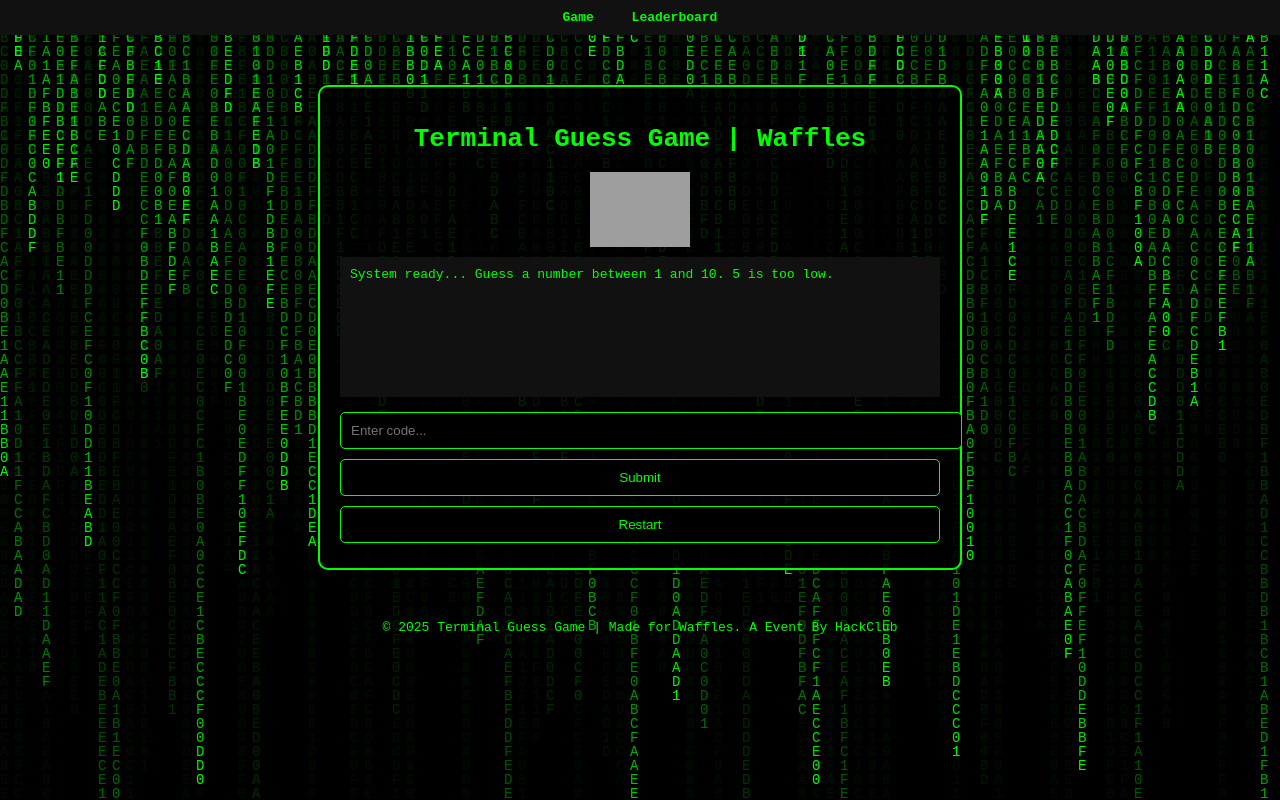
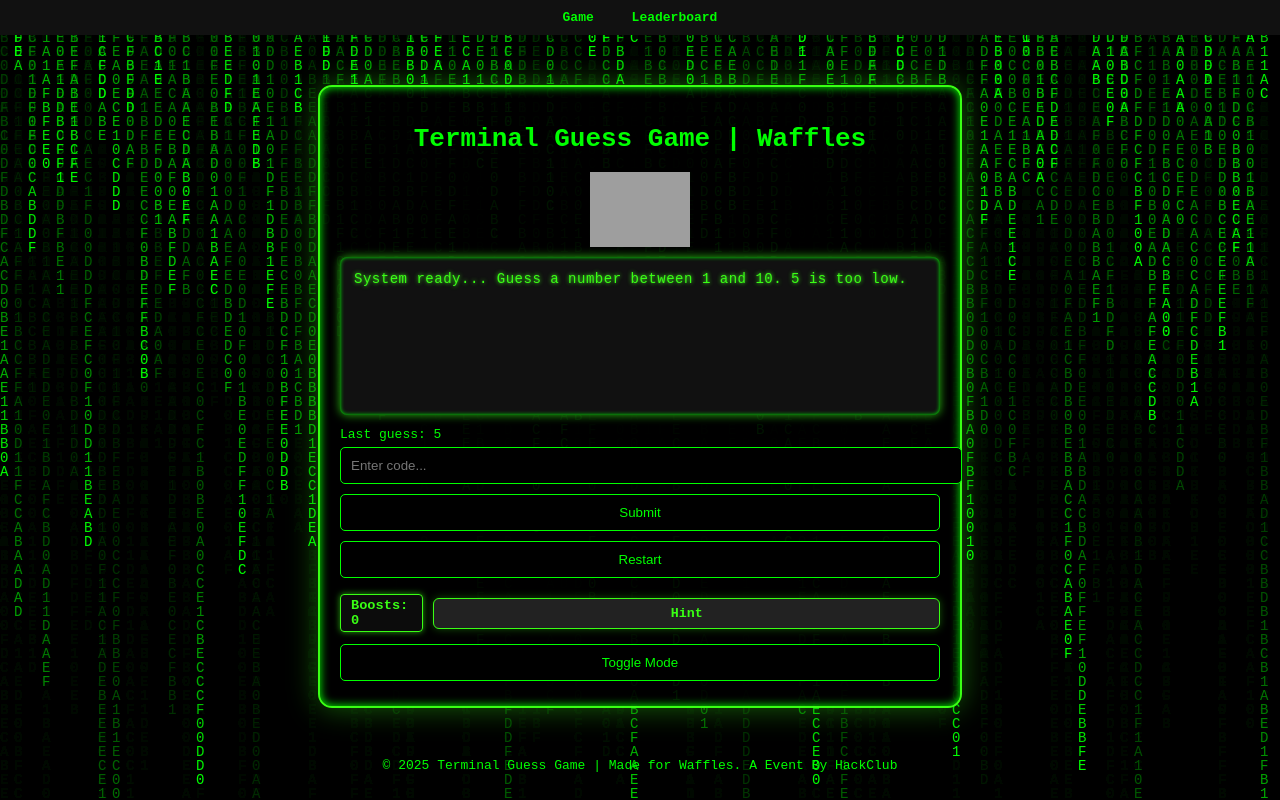
Before and after one commit to muffakiribnhamid/TerminalGame, a plain HTML site: page index.html in a window 1280 px wide. Both pictures are taken after typing "5" into the empty fields and a click on the button "Submit". Drawn offline with Linux system fonts and the light colour scheme; grey boxes are pictures that could not be loaded.

Commit message:
Added new things

```diff
--- a/index.html
+++ b/index.html
@@ -19,6 +19,7 @@
     <input id="userInput" type="number" min="1" max="10" placeholder="Enter code..." autofocus />
     <button onclick="checkGuess()">Submit</button>
     <button onclick="resetGame()">Restart</button>
+    <div class="boost-row"><span id="boostCount">Boosts: 0</span><button id="hintBtn" onclick="useHint()">Hint</button></div>
   </div>
 
 <footer>
--- a/script.js
+++ b/script.js
@@ -1,12 +1,19 @@
 
 let secretCode;
 let attempts = 0;
+let lastGuess = null;
+let boosts = 0;
 const output = document.getElementById("terminal-output");
+let beep = new AudioContext();
+let light = false;
 
 function initializeGame() {
   secretCode = Math.floor(Math.random() * 10) + 1;
   attempts = 0;
+  lastGuess = null;
   output.textContent = "System ready...\nGuess a number between 1 and 10.";
+  document.getElementById("userInput").focus();
+  showLastGuess();
 }
 
 function checkGuess() {
@@ -16,10 +23,39 @@ function checkGuess() {
     output.textContent += "\nInvalid input.";
   } else if (guess === secretCode) {
     output.textContent += `\nCorrect! Code: ${guess} in ${attempts} tries.`;
+    playBeep();
+    boosts++;
+    updateBoost();
+    setTimeout(resetGame, 800);
   } else {
     output.textContent += `\n${guess} is ${guess < secretCode ? 'too low' : 'too high'}.`;
   }
+  lastGuess = guess;
+  showLastGuess();
   document.getElementById("userInput").value = '';
+  output.scrollTop = output.scrollHeight;
+}
+
+function updateBoost() {
+  let el = document.getElementById("boostCount");
+  if (el) {
+    el.textContent = "Boosts: " + boosts;
+  }
+}
+
+function useHint() {
+  if (boosts < 1) return;
+  let hint = "";
+  if (Math.random() > 0.5) {
+    let min = Math.max(1, secretCode - 2);
+    let max = Math.min(10, secretCode + 2);
+    hint = `Hint: code is between ${min} and ${max}`;
+  } else {
+    hint = `Hint: code is ${secretCode % 2 === 0 ? 'even' : 'odd'}`;
+  }
+  output.textContent += "\n" + hint;
+  boosts--;
+  updateBoost();
   output.scrollTop = output.scrollHeight;
 }
 
@@ -28,6 +64,50 @@ function resetGame() {
 }
 
 initializeGame();
+
+document.getElementById("userInput").addEventListener("keydown", function(e) {
+  if (e.key === "Enter") {
+    checkGuess();
+  }
+});
+
+function showLastGuess() {
+  let el = document.getElementById("lastGuess");
+  if (!el) {
+    el = document.createElement("div");
+    el.id = "lastGuess";
+    el.style.marginTop = "10px";
+    output.parentNode.insertBefore(el, output.nextSibling);
+  }
+  el.textContent = lastGuess !== null && !isNaN(lastGuess) ? "Last guess: " + lastGuess : "";
+}
+
+function playBeep() {
+  let ctx = beep;
+  let o = ctx.createOscillator();
+  let g = ctx.createGain();
+  o.type = "sine";
+  o.connect(g);
+  g.connect(ctx.destination);
+  g.gain.value = 0.1;
+  o.start();
+  setTimeout(()=>{o.stop();}, 120);
+}
+
+function toggleMode() {
+  light = !light;
+  document.body.classList.toggle("alt-theme", light);
+}
+
+let btn = document.getElementById("toggleModeBtn");
+if (!btn) {
+  btn = document.createElement("button");
+  btn.id = "toggleModeBtn";
+  btn.textContent = "Toggle Mode";
+  btn.style.marginTop = "10px";
+  btn.onclick = toggleMode;
+  document.querySelector(".terminal-window").appendChild(btn);
+}
 
 // Matrix Effect
 const canvas = document.getElementById('matrix');
--- a/style.css
+++ b/style.css
@@ -25,9 +25,11 @@ nav a:hover {
   max-width: 600px;
   margin: 50px auto;
   padding: 20px;
-  background: rgba(0, 0, 0, 0.85);
-  border: 2px solid #0f0;
-  border-radius: 10px;
+  background: rgba(0, 0, 0, 0.92);
+  border: 2.5px solid #39ff14;
+  border-radius: 14px;
+  box-shadow: 0 0 30px #39ff1460, 0 0 10px #0f0 inset;
+  position: relative;
 }
 
 h1 {
@@ -43,10 +45,54 @@ h1 {
 
 #terminal-output {
   background: #111;
-  padding: 10px;
-  height: 120px;
+  padding: 14px;
+  height: 130px;
   overflow-y: auto;
-  margin-bottom: 10px;
+  margin-bottom: 12px;
+  border-radius: 7px;
+  box-shadow: 0 0 10px #39ff14b0, 0 0 4px #0f0 inset;
+  font-size: 1.08em;
+  letter-spacing: 0.5px;
+  color: #39ff14;
+  text-shadow: 0 0 4px #39ff14, 0 0 2px #fff2;
+}
+
+.boost-row {
+  display: flex;
+  align-items: center;
+  gap: 10px;
+  margin: 10px 0 0 0;
+  justify-content: flex-end;
+}
+
+#boostCount {
+  font-weight: bold;
+  color: #39ff14;
+  font-size: 1.05em;
+  padding: 3px 10px;
+  border-radius: 4px;
+  background: #111b;
+  border: 1px solid #39ff14;
+  box-shadow: 0 0 6px #39ff14a0;
+}
+
+#hintBtn {
+  background: #222;
+  color: #39ff14;
+  border: 1.5px solid #39ff14;
+  border-radius: 6px;
+  padding: 7px 18px;
+  font-weight: bold;
+  font-family: monospace;
+  cursor: pointer;
+  transition: background 0.2s, color 0.2s, box-shadow 0.2s;
+  box-shadow: 0 0 8px #39ff1450;
+}
+
+#hintBtn:hover {
+  background: #39ff14;
+  color: #111;
+  box-shadow: 0 0 16px #39ff14b0;
 }
 
 input, button {
```
Also changed, not shown: human_features.js (added, +43 -0 lines).
